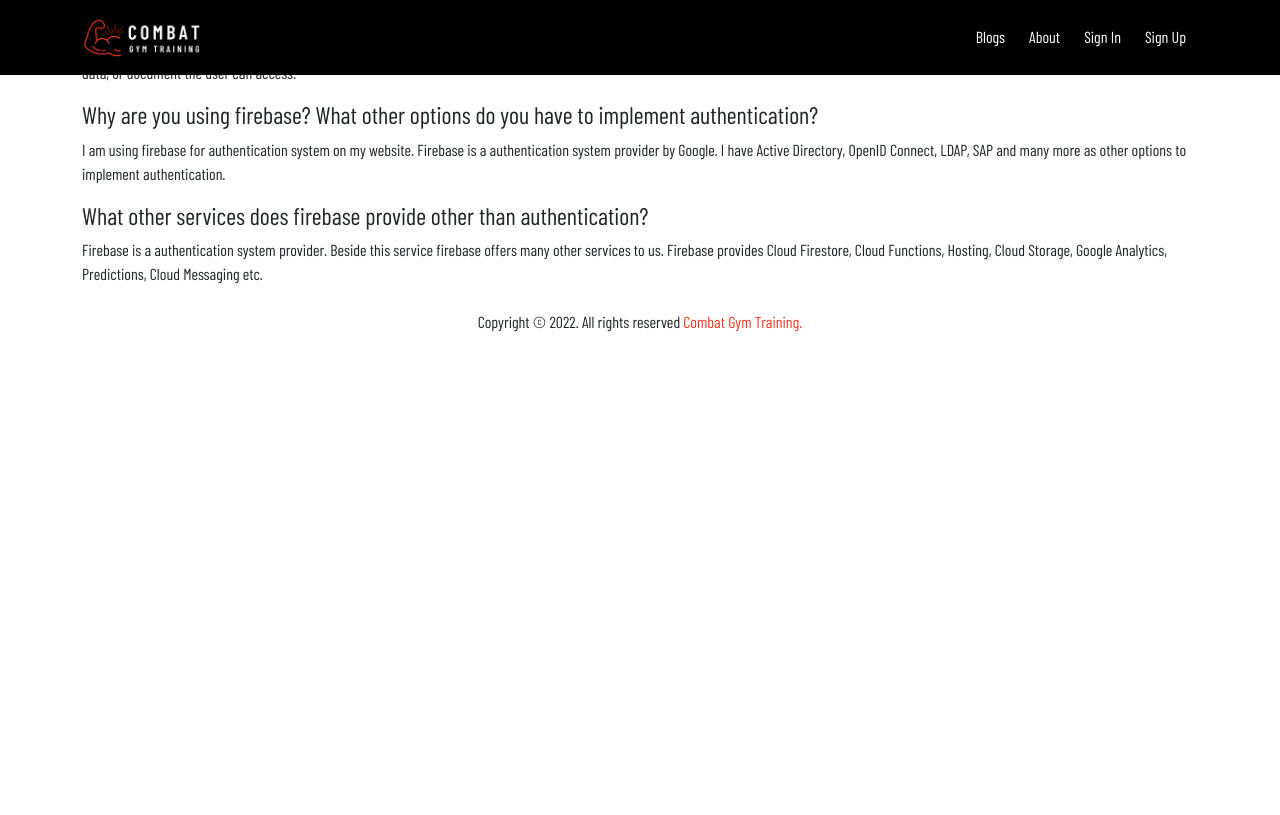
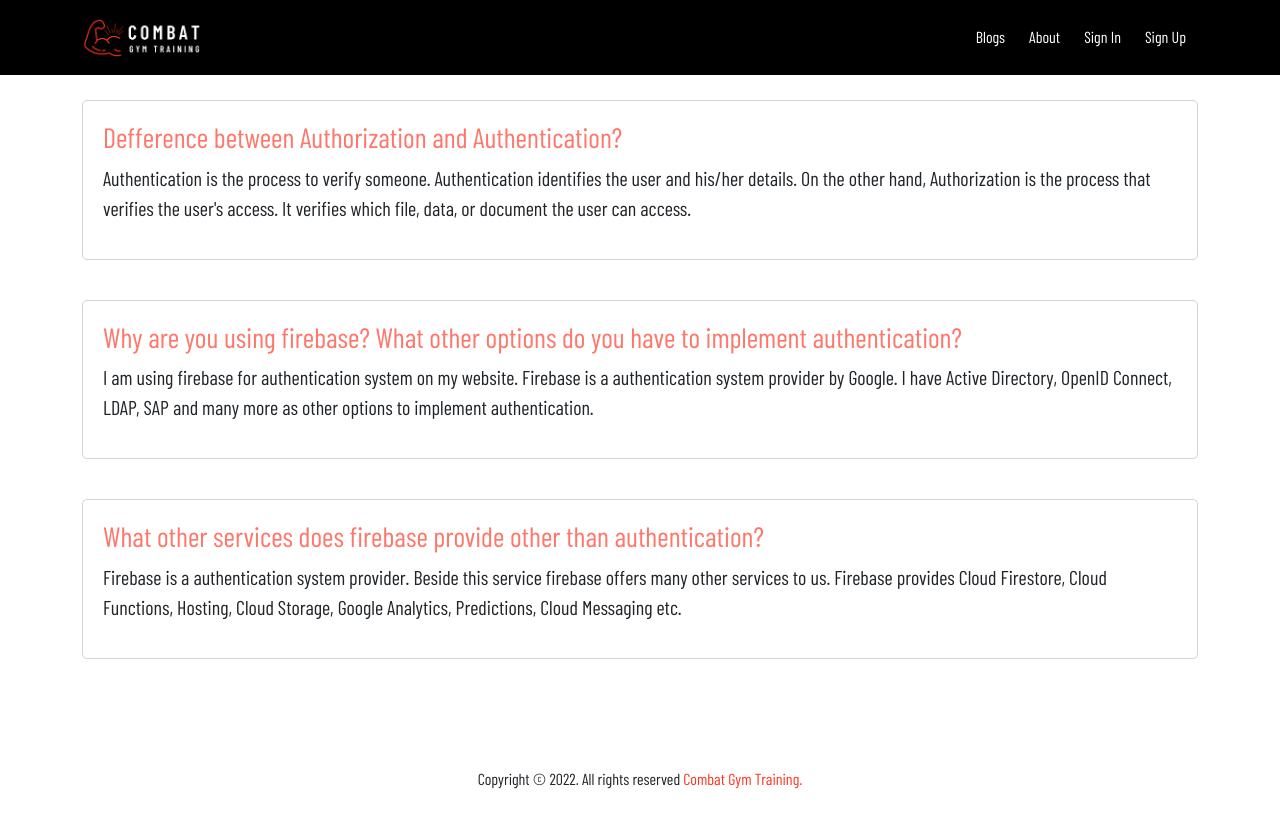
Before and after one commit to technayan/combat-gym-training, a React (Create React App) app: page /blogs in a window 1280 px wide. Built offline with nearby package versions, Linux system fonts and the light colour scheme; no server answers; the HTML template or start-up script is replaced by a standard one.

Commit message:
created blogs page

```diff
--- /dev/null
+++ b/src/components/Blogs/Blogs.css
@@ -0,0 +1,18 @@
+.blog-section {
+    margin: 100px 0;
+}
+
+.blog {
+    padding: 20px;
+    border: 1px solid lightgray;
+    margin: 40px 0;
+    border-radius: 5px;
+}
+
+.blog h3 {
+    color: #ff776b;
+}
+
+.blog p {
+    font-size: 20px;
+}
--- a/src/components/Blogs/Blogs.js
+++ b/src/components/Blogs/Blogs.js
@@ -1,12 +1,13 @@
 import React from 'react'
 import { Container } from 'react-bootstrap'
+import './Blogs.css'
 
 const Blogs = () => {
   return (
-    <div>
+    <div className="blog-section">
       <Container>
           <div className="blog">
-          <h4>Defference between Authorization and Authentication?</h4>
+            <h3>Defference between Authorization and Authentication?</h3>
             <p>
               Authentication is the process to verify someone. Authentication
               identifies the user and his/her details. On the other hand,
@@ -15,10 +16,10 @@ const Blogs = () => {
             </p>
           </div>
           <div className="blog">
-          <h4>
+            <h3>
               Why are you using firebase? What other options do you have to
               implement authentication?
-          </h4>
+            </h3>
             <p>
               I am using firebase for authentication system on my website.
               Firebase is a authentication system provider by Google. I have
@@ -27,9 +28,10 @@ const Blogs = () => {
             </p>
           </div>
           <div className="blog">
-          <h4>
-            What other services does firebase provide other than authentication?
-          </h4>
+            <h3>
+              What other services does firebase provide other than
+              authentication?
+            </h3>
             <p>
               Firebase is a authentication system provider. Beside this service
               firebase offers many other services to us. Firebase provides Cloud
--- a/src/components/SignIn/SignIn.css
+++ b/src/components/SignIn/SignIn.css
@@ -75,7 +75,7 @@
 
 /* Responsive CSS for Mobile Device */
 @media (max-width: 576px) {
-    .form {
+    .form-wrapper {
         width: 90%;
     }
 }
--- a/src/components/SignUp/SignUp.js
+++ b/src/components/SignUp/SignUp.js
@@ -1,6 +1,6 @@
 import React, { useRef, useState } from 'react'
 import { Button, Form } from 'react-bootstrap'
-import { Link, useNavigate } from 'react-router-dom'
+import { Link, useLocation, useNavigate } from 'react-router-dom'
 import {
   useCreateUserWithEmailAndPassword,
   useSignInWithGoogle,
@@ -14,19 +14,21 @@ const SignUp = () => {
   const [check, setCheck] = useState(false)
   const [errorMessage, setErrorMessage] = useState('')
 
-  const navigate = useNavigate()
+  const navigate = useNavigate();
+  const location = useLocation();
+
+  let from = location.state?.from?.pathname || '/';
 
   const [
     createUserWithEmailAndPassword,
     user,
-    loading,
     error,
   ] = useCreateUserWithEmailAndPassword(auth)
 
   const [signInWithGoogle, user1] = useSignInWithGoogle(auth)
 
   if (user || user1) {
-    navigate('/')
+    navigate(from, { replace: true });
   }
 
   const handleSignUp = (e) => {
```
Also changed, not shown: src/components/SignIn/SignIn.js (+9 -10 lines). Lines whose indentation alone changed are shown as unchanged.
